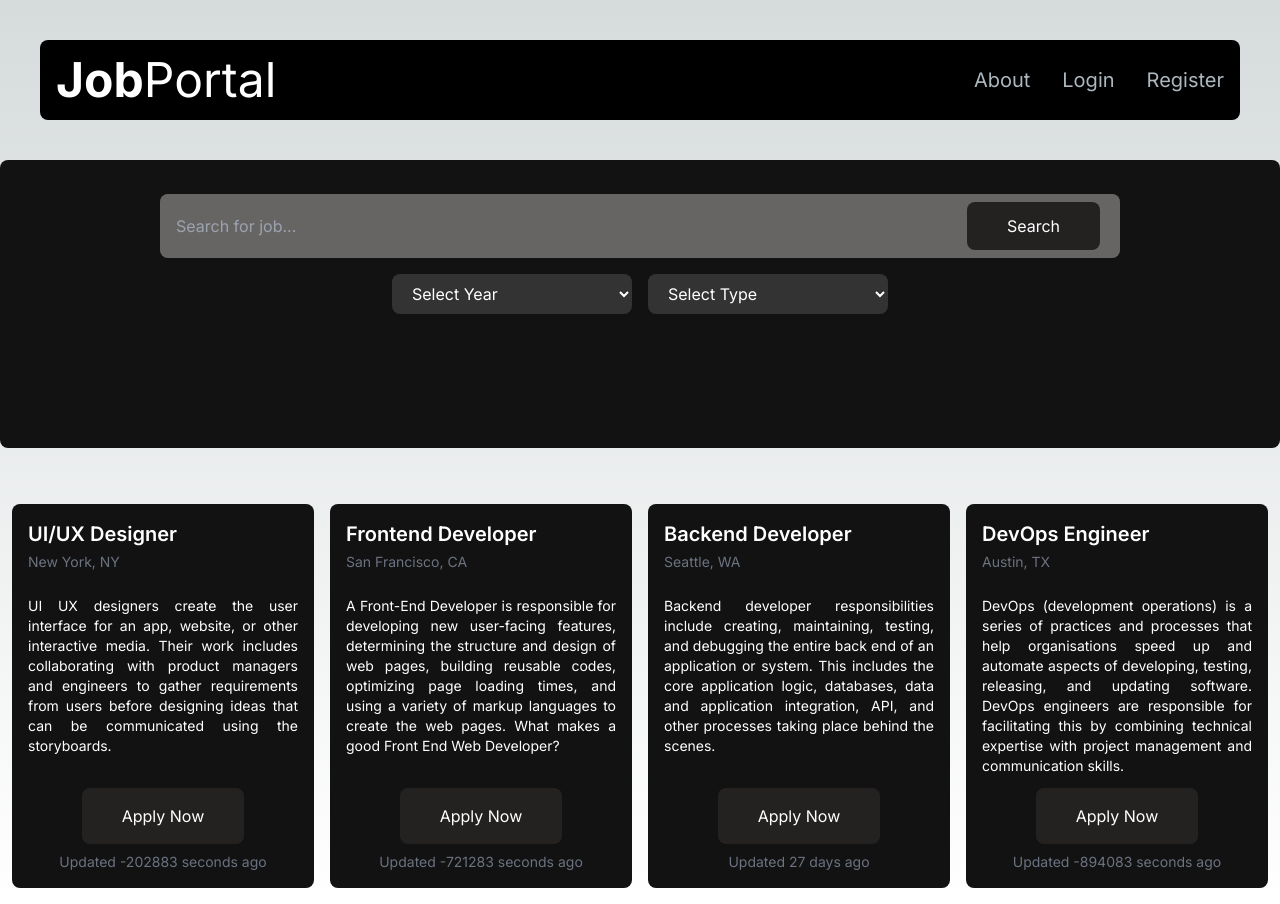
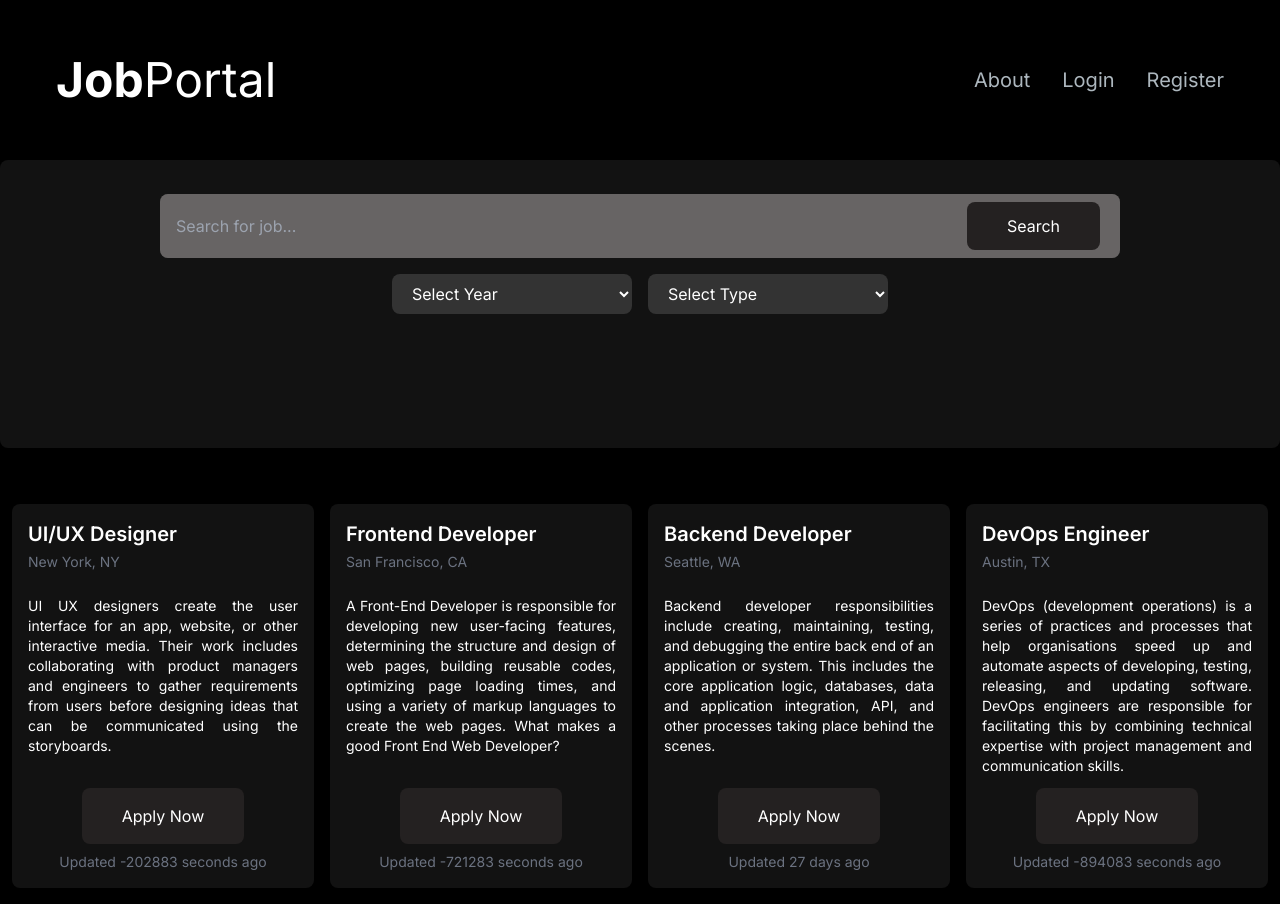
Before and after one commit to Amxn-2/JobPortal, a Next.js app: page / in a window 1280 px wide. Built offline with nearby package versions, Linux system fonts and the light colour scheme.

Commit message:
Changed Background Color to black

```diff
--- a/app/globals.css
+++ b/app/globals.css
@@ -18,7 +18,7 @@
 
 body {
   color: rgb(var(--foreground-rgb));
-  background: linear-gradient(
+  background: black(
       to bottom,
       transparent,
       rgb(var(--background-end-rgb))
--- a/app/layout.tsx
+++ b/app/layout.tsx
@@ -16,7 +16,9 @@ export default function RootLayout({
 }) {
   return (
     <html lang="en">
-      <body className={inter.className}>{children}</body>
+      <body className={inter.className} style={{ backgroundColor: 'black' }}>
+        {children}
+      </body>
     </html>
   )
 }
```
